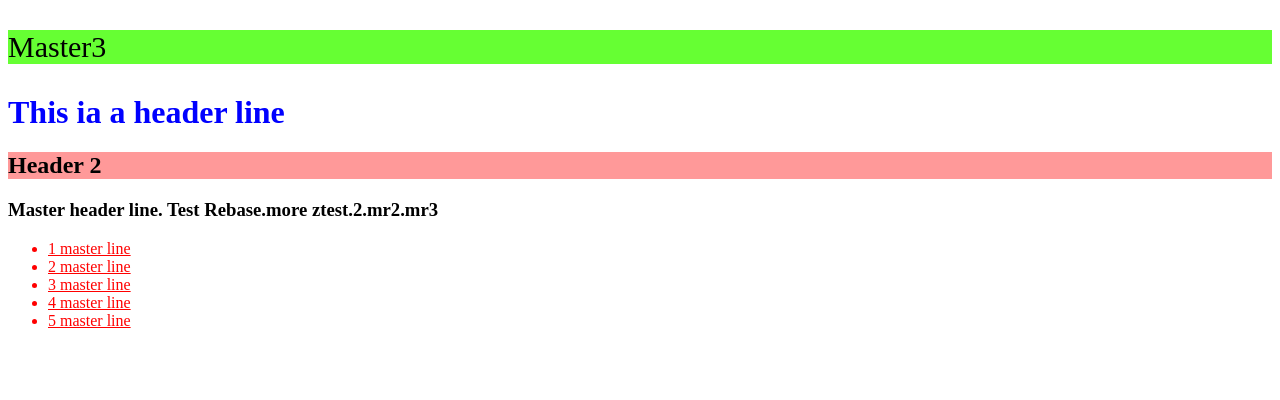
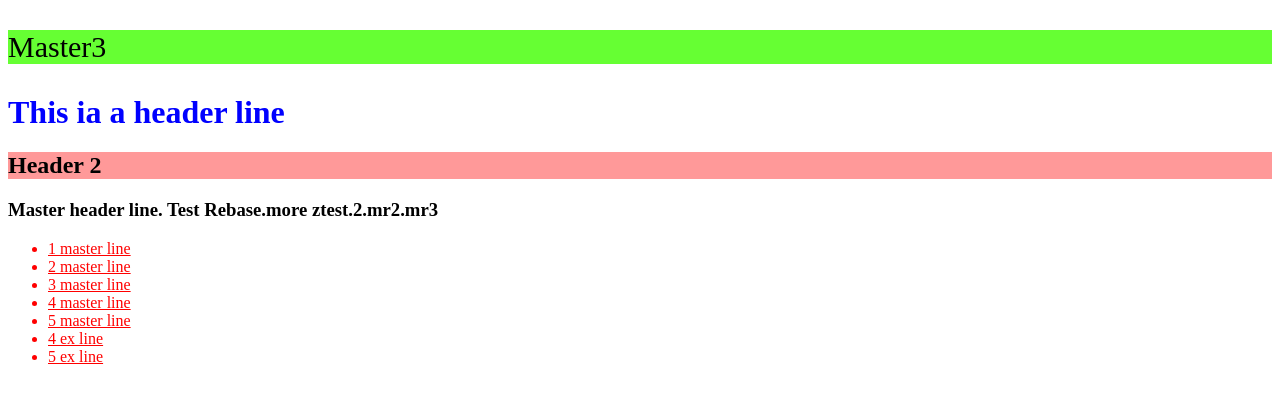
Before and after one commit to Ollyagr/WEBIDE, a website: page webapp/index.html in a window 1280 px wide. Drawn offline with Linux system fonts and the light colour scheme.

Commit message:
ex_mixed_reset

```diff
--- a/webapp/css/style.css
+++ b/webapp/css/style.css
@@ -13,7 +13,6 @@
  p {
      font-size: 30px;
  }
-
  li {
      color: red;
      font: Arial;
--- a/webapp/index.html
+++ b/webapp/index.html
@@ -16,9 +16,11 @@
     <ul>
     	<li> 1 master line</li>
        <li> 2 master line</li>
-       <li> 3 master line</li>
+        <li> 3 master line</li>
        <li> 4 master line</li>
        <li> 5 master line</li>
+        <li> 4 ex line</li>
+       <li>5 ex  line</li>
     </ul>
 
 
```
Also changed, not shown: ex_unsated.txt (added).
